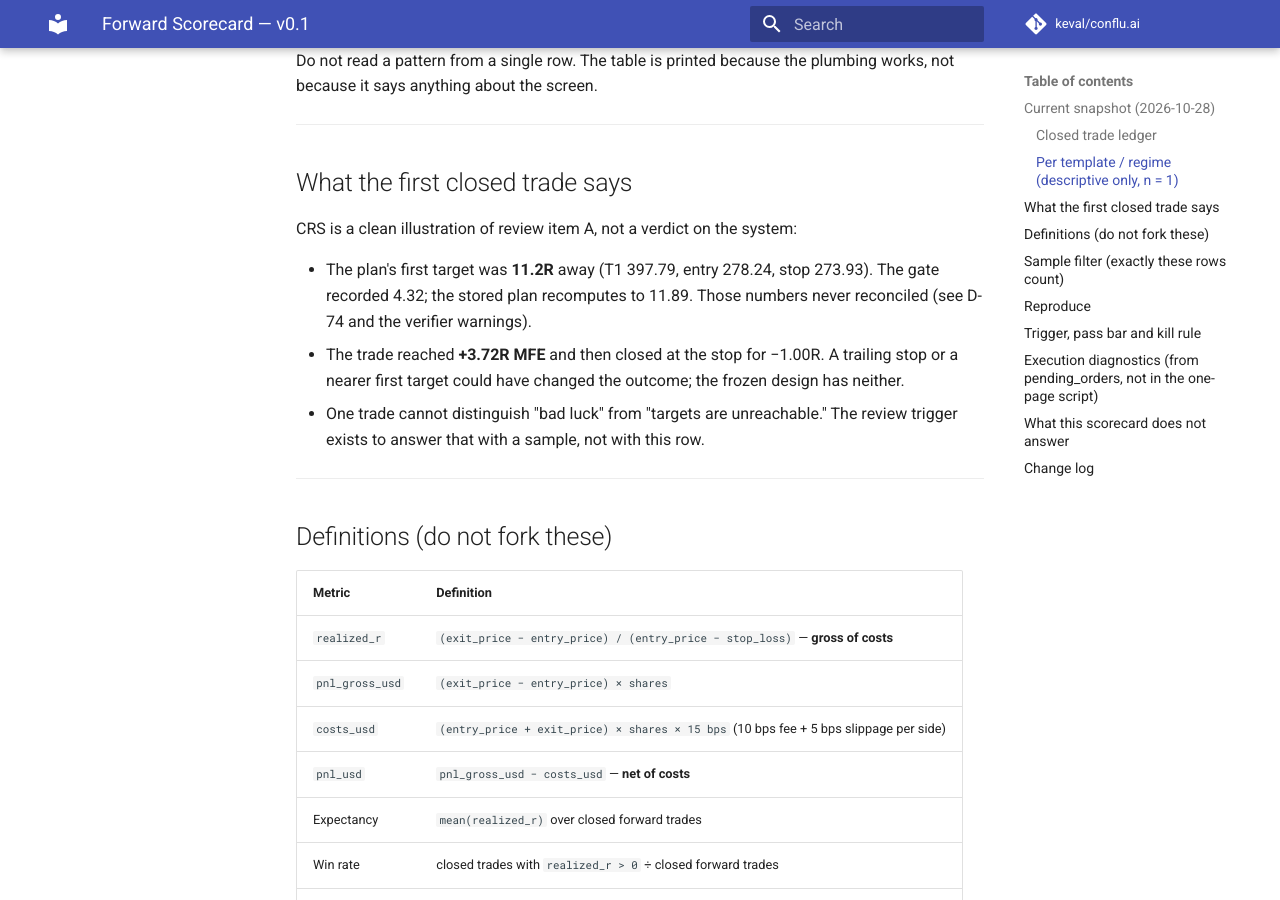
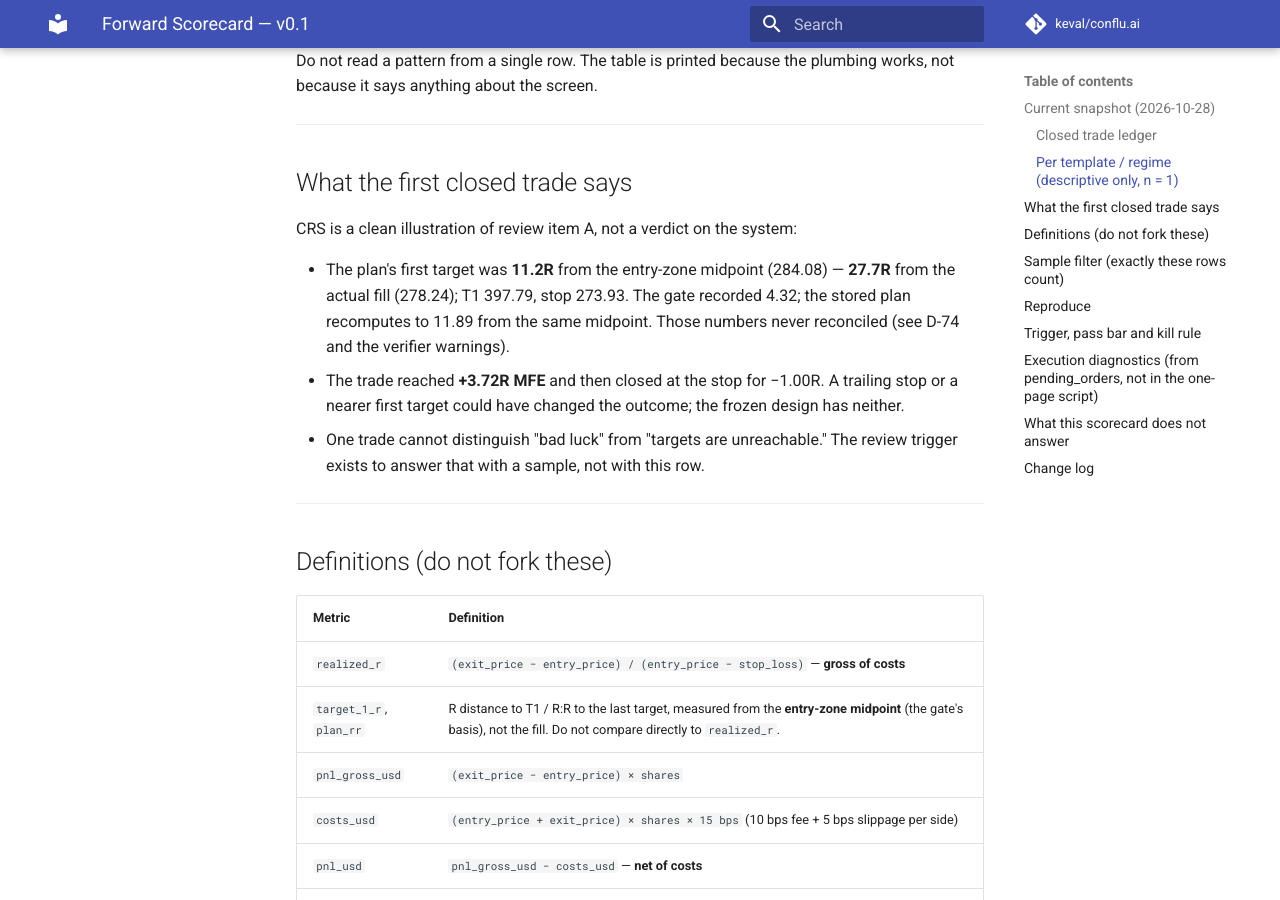
Before and after one commit to mk-keval/conflu.ai, an MkDocs documentation site: the page built from docs/PAPER_TRADING/SCORECARD.md, in a window 1280 px wide and 900 px high, scrolled down 1711 px. Built offline with MkDocs 1.6.1 and Material for MkDocs 9.7.7, drawn with Linux system fonts in a browser that asks for light colours; comment, search, counter and statistics services are not loaded; some of the changed text lies outside the part shown.

Commit message:
docs(measurement): state the entry basis for target_1_r / plan_rr
11.2R is measured from the entry-zone midpoint (the gate's basis), not from the fill. From the CRS fill (278.24) T1 was 27.7R away, not 11.2R. The scorecard, review, README, ADR and session log now say which basis each figure uses; no decision or number changed.

```diff
--- a/docs/PAPER_TRADING/SCORECARD.md
+++ b/docs/PAPER_TRADING/SCORECARD.md
@@ -58,9 +58,10 @@ works, not because it says anything about the screen.
 
 CRS is a clean illustration of review item A, not a verdict on the system:
 
-- The plan's first target was **11.2R** away (T1 397.79, entry 278.24, stop
-  273.93). The gate recorded 4.32; the stored plan recomputes to 11.89. Those
-  numbers never reconciled (see D-74 and the verifier warnings).
+- The plan's first target was **11.2R** from the entry-zone midpoint (284.08) —
+  **27.7R** from the actual fill (278.24); T1 397.79, stop 273.93. The gate
+  recorded 4.32; the stored plan recomputes to 11.89 from the same midpoint.
+  Those numbers never reconciled (see D-74 and the verifier warnings).
 - The trade reached **+3.72R MFE** and then closed at the stop for −1.00R. A
   trailing stop or a nearer first target could have changed the outcome; the
   frozen design has neither.
@@ -74,6 +75,7 @@ CRS is a clean illustration of review item A, not a verdict on the system:
 | Metric | Definition |
 |---|---|
 | `realized_r` | `(exit_price − entry_price) / (entry_price − stop_loss)` — **gross of costs** |
+| `target_1_r`, `plan_rr` | R distance to T1 / R:R to the last target, measured from the **entry-zone midpoint** (the gate's basis), not the fill. Do not compare directly to `realized_r`. |
 | `pnl_gross_usd` | `(exit_price − entry_price) × shares` |
 | `costs_usd` | `(entry_price + exit_price) × shares × 15 bps` (10 bps fee + 5 bps slippage per side) |
 | `pnl_usd` | `pnl_gross_usd − costs_usd` — **net of costs** |
@@ -163,7 +165,8 @@ diagnostics belong in the review, not in the expectancy number.
 - Whether the screens have an edge (n = 1).
 - Whether the gate rejects winners (rejections are logged, but no counterfactual
   exits are computed).
-- Whether targets are reachable (the sample has one closed trade at 11.2R T1).
+- Whether targets are reachable (the sample has one closed trade whose T1 sat
+  27.7R above the fill, or 11.2R from the entry-zone midpoint).
 - Whether the replay's −0.203R carries into forward data (different execution,
   different universe, different gate).
 - Whether the system should be changed. That decision waits for the trigger and
```
Also changed, not shown: docs/DECISIONS/D-74-p0-measurement-integrity.md (+2 -1 lines), docs/DECISIONS/index.md (+1 -1 lines), docs/PAPER_TRADING/FORWARD_TEST_REVIEW.md (+4 -2 lines), docs/PAPER_TRADING/README.md (+3 -2 lines), docs/SESSIONS/2026-10-28_p0-measurement-integrity.md (+2 -2 lines).
